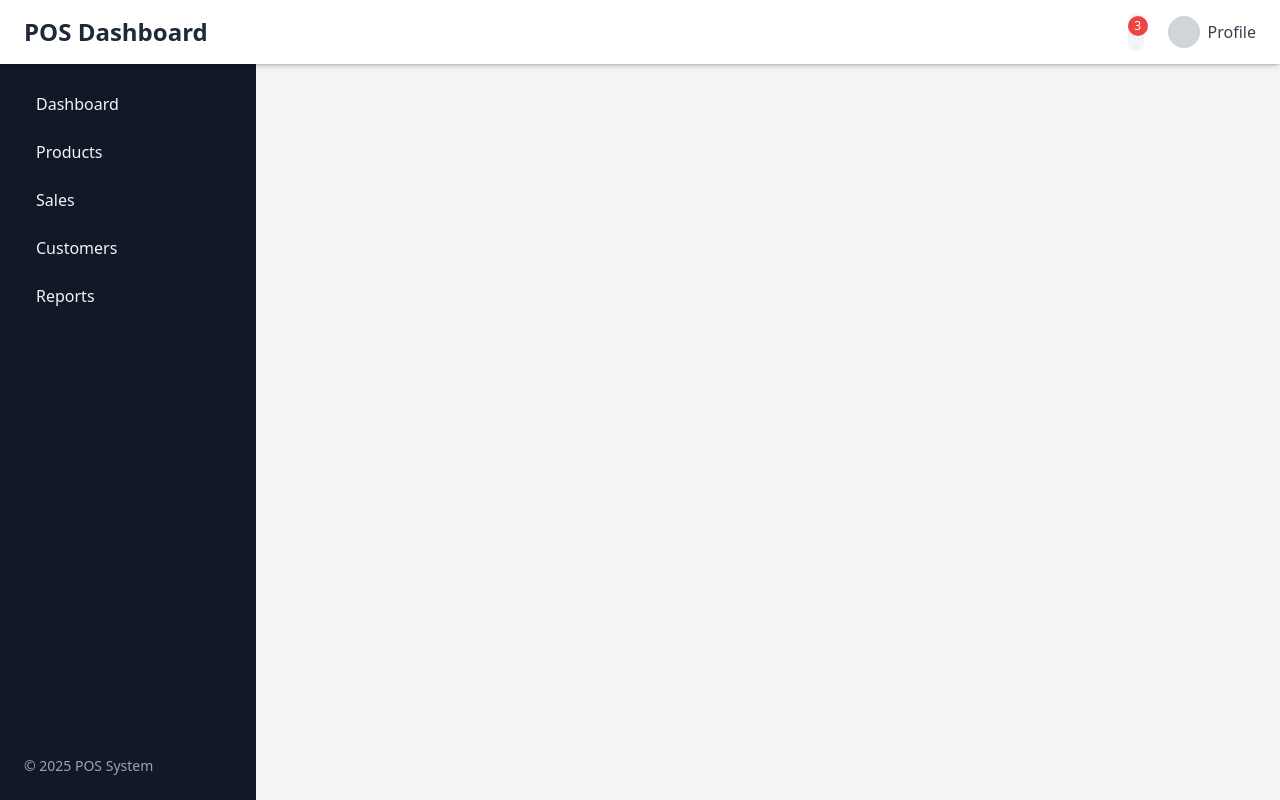
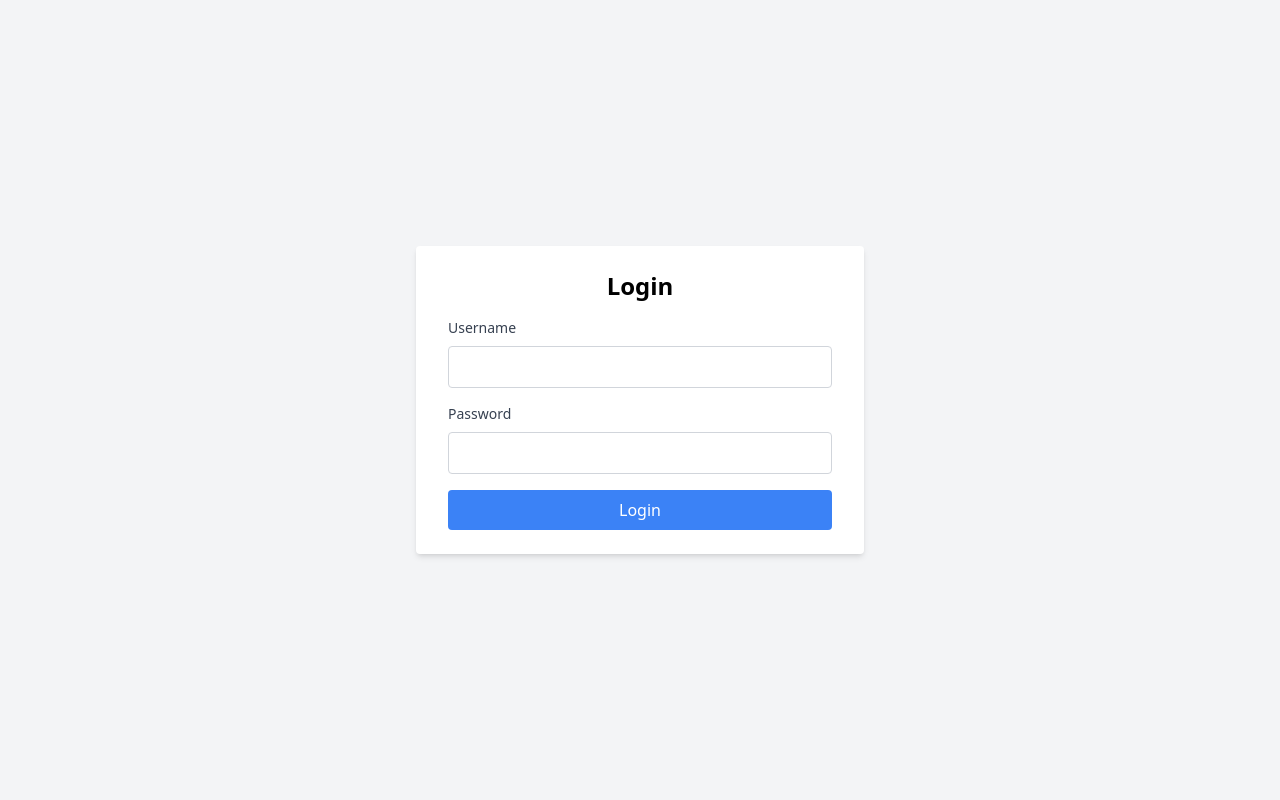
Before and after one commit to Clinton-Okumu/pos-system, a React (Vite) app in the folder frontend/: page /login in a window 1280 px wide. Built offline with nearby package versions, Linux system fonts and the light colour scheme.

Commit message:
add: updated loginpage

```diff
--- a/frontend/package.json
+++ b/frontend/package.json
@@ -10,6 +10,7 @@
     "preview": "vite preview"
   },
   "dependencies": {
+    "axios": "^1.7.9",
     "react": "^18.3.1",
     "react-dom": "^18.3.1",
     "react-router-dom": "^7.1.3"
--- a/frontend/src/App.jsx
+++ b/frontend/src/App.jsx
@@ -1,22 +1,79 @@
 import React from "react";
-import { BrowserRouter as Router, Routes, Route } from "react-router-dom";
+import {
+  BrowserRouter as Router,
+  Routes,
+  Route,
+  Navigate,
+} from "react-router-dom";
 import Dashboard from "./pages/Dashboard.jsx";
 import ProductsPage from "./pages/ProductsPage.jsx";
 import ReportsPage from "./pages/ReportsPage.jsx";
 import TransactionsPage from "./pages/TransactionsPage.jsx";
 import DashboardLayout from "./layouts/DashboardLayout.jsx";
+import LoginPage from "./pages/LoginPage.jsx";
+
+// Function to check if the user is authenticated
+const isAuthenticated = () => {
+  return !!localStorage.getItem("token"); // Returns true if the token exists
+};
 
 const App = () => {
   return (
     <Router>
-      <DashboardLayout>
-        <Routes>
-          <Route path="/" element={<Dashboard />} />
-          <Route path="/products" element={<ProductsPage />} />
-          <Route path="/reports" element={<ReportsPage />} />
-          <Route path="/transactions" element={<TransactionsPage />} />
-        </Routes>
-      </DashboardLayout>
+      <Routes>
+        {/* Public Routes */}
+        <Route path="/login" element={<LoginPage />} />
+
+        {/* Protected Routes */}
+        <Route
+          path="/"
+          element={
+            isAuthenticated() ? (
+              <DashboardLayout>
+                <Dashboard />
+              </DashboardLayout>
+            ) : (
+              <Navigate to="/login" />
+            )
+          }
+        />
+        <Route
+          path="/products"
+          element={
+            isAuthenticated() ? (
+              <DashboardLayout>
+                <ProductsPage />
+              </DashboardLayout>
+            ) : (
+              <Navigate to="/login" />
+            )
+          }
+        />
+        <Route
+          path="/reports"
+          element={
+            isAuthenticated() ? (
+              <DashboardLayout>
+                <ReportsPage />
+              </DashboardLayout>
+            ) : (
+              <Navigate to="/login" />
+            )
+          }
+        />
+        <Route
+          path="/transactions"
+          element={
+            isAuthenticated() ? (
+              <DashboardLayout>
+                <TransactionsPage />
+              </DashboardLayout>
+            ) : (
+              <Navigate to="/login" />
+            )
+          }
+        />
+      </Routes>
     </Router>
   );
 };
--- /dev/null
+++ b/frontend/src/pages/LoginPage.jsx
@@ -0,0 +1,75 @@
+import React, { useState } from "react";
+import { useNavigate } from "react-router-dom";
+import { loginUser } from "../services/authService";
+
+const LoginPage = () => {
+  const [username, setUsername] = useState("");
+  const [password, setPassword] = useState("");
+  const [error, setError] = useState(null);
+  const navigate = useNavigate();
+
+  const handleLogin = async (e) => {
+    e.preventDefault();
+    setError(null);
+
+    try {
+      const { access_token } = await loginUser(username, password);
+      localStorage.setItem("token", access_token);
+      navigate("/dashboard");
+    } catch (error) {
+      console.error("Login error:", error);
+      setError("Invalid username or password");
+    }
+  };
+
+  return (
+    <div className="min-h-screen flex items-center justify-center bg-gray-100">
+      <div className="w-full max-w-md bg-white shadow-md rounded px-8 py-6">
+        <h2 className="text-2xl text-center font-bold mb-4">Login</h2>
+        {error && <p className="text-red-500 text-center mb-4">{error}</p>}
+        <form onSubmit={handleLogin}>
+          <div className="mb-4">
+            <label
+              className="block text-gray-700 text-sm font-medium mb-2"
+              htmlFor="username"
+            >
+              Username
+            </label>
+            <input
+              type="text"
+              id="username"
+              value={username}
+              onChange={(e) => setUsername(e.target.value)}
+              className="w-full border border-gray-300 rounded px-3 py-2 focus:outline-none focus:ring-2 focus:ring-blue-400"
+              required
+            />
+          </div>
+          <div className="mb-4">
+            <label
+              className="block text-gray-700 text-sm font-medium mb-2"
+              htmlFor="password"
+            >
+              Password
+            </label>
+            <input
+              type="password"
+              id="password"
+              value={password}
+              onChange={(e) => setPassword(e.target.value)}
+              className="w-full border border-gray-300 rounded px-3 py-2 focus:outline-none focus:ring-2 focus:ring-blue-400"
+              required
+            />
+          </div>
+          <button
+            type="submit"
+            className="w-full bg-blue-500 text-white font-medium px-4 py-2 rounded hover:bg-blue-600 focus:outline-none focus:ring-2 focus:ring-blue-400"
+          >
+            Login
+          </button>
+        </form>
+      </div>
+    </div>
+  );
+};
+
+export default LoginPage;
--- /dev/null
+++ b/frontend/src/services/authService.js
@@ -0,0 +1,14 @@
+import axiosInstance from "./axiosInstance";
+
+export const loginUser = async (username, password) => {
+  try {
+    const response = await axiosInstance.post("/auth/login", {
+      username,
+      password,
+    });
+    return response.data; // { access_token, token_type }
+  } catch (error) {
+    // Throw a meaningful error message
+    throw new Error(error.response?.data?.detail || "Login failed");
+  }
+};
--- /dev/null
+++ b/frontend/src/services/axiosInstance.js
@@ -0,0 +1,38 @@
+import axios from "axios";
+
+const axiosInstance = axios.create({
+  baseURL: "http://127.0.0.1:8000", // Backend URL
+  timeout: 5000, // 5 seconds timeout
+  headers: {
+    "Content-Type": "application/json",
+  },
+});
+
+// Optional: Add interceptors for request/response
+axiosInstance.interceptors.request.use(
+  (config) => {
+    // Add authorization token if available
+    const token = localStorage.getItem("token");
+    if (token) {
+      config.headers.Authorization = `Bearer ${token}`;
+    }
+    return config;
+  },
+  (error) => {
+    return Promise.reject(error);
+  },
+);
+
+axiosInstance.interceptors.response.use(
+  (response) => response,
+  (error) => {
+    // Handle global errors like unauthorized access
+    if (error.response?.status === 401) {
+      localStorage.removeItem("token");
+      window.location.href = "/login"; // Redirect to login page
+    }
+    return Promise.reject(error);
+  },
+);
+
+export default axiosInstance;
```
Also changed, not shown: frontend/src/components/LoginForm.jsx (added), frontend/src/utils/jwtDecode.js (added), 1 other file (tests, documents, lock files or other folders).
